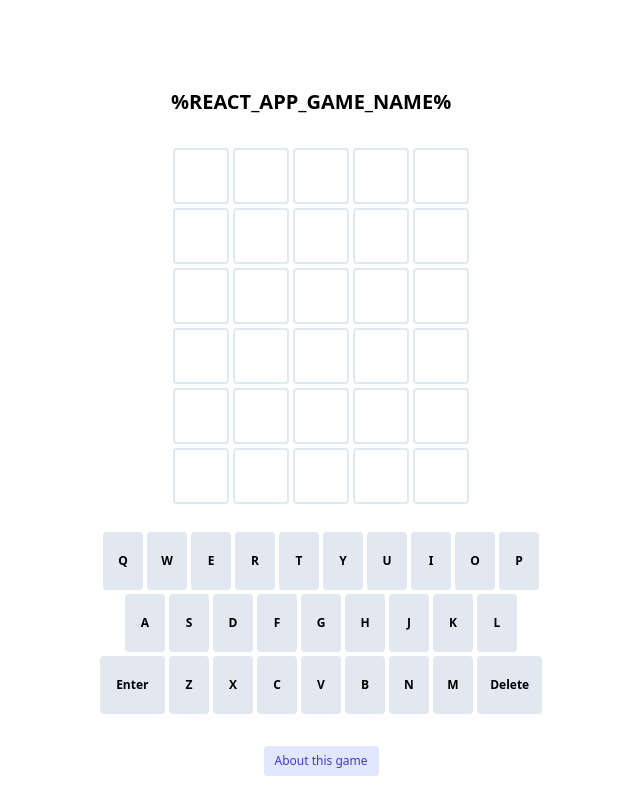
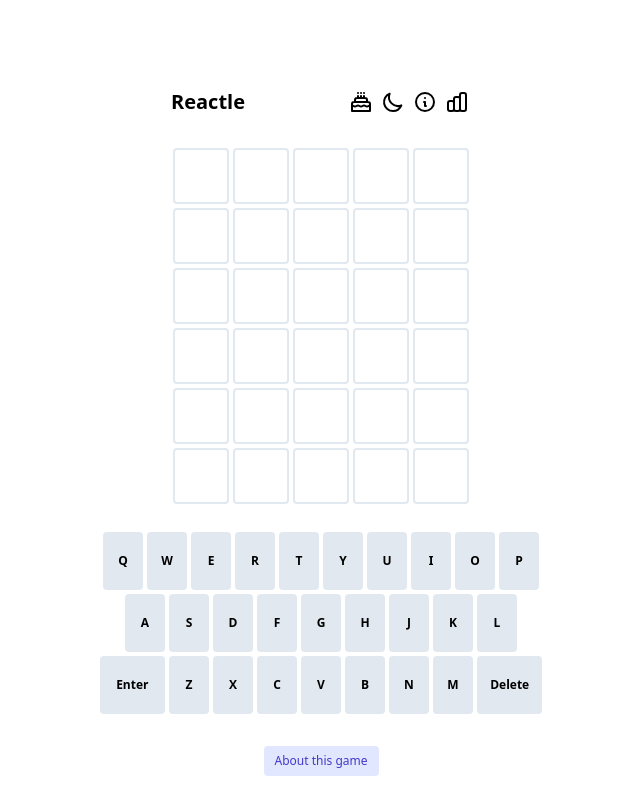
Before and after one commit to sakele1026/react-woodle, a React (Create React App) app: page / in a window 1280 px wide. Shown: the whole page, without its empty margins (319-959 px from the left). Built offline with nearby package versions, Linux system fonts and the light colour scheme.

Commit message:
Fix JS usage

```diff
--- a/src/constants/strings.ts
+++ b/src/constants/strings.ts
@@ -1,4 +1,4 @@
-export const GAME_TITLE = '%REACT_APP_GAME_NAME%'
+export const GAME_TITLE = process.env.REACT_APP_GAME_NAME!
 
 export const WIN_MESSAGES = ['Great Job!', 'Awesome', 'Well done!']
 export const GAME_COPIED_MESSAGE = 'Game copied to clipboard'
```
